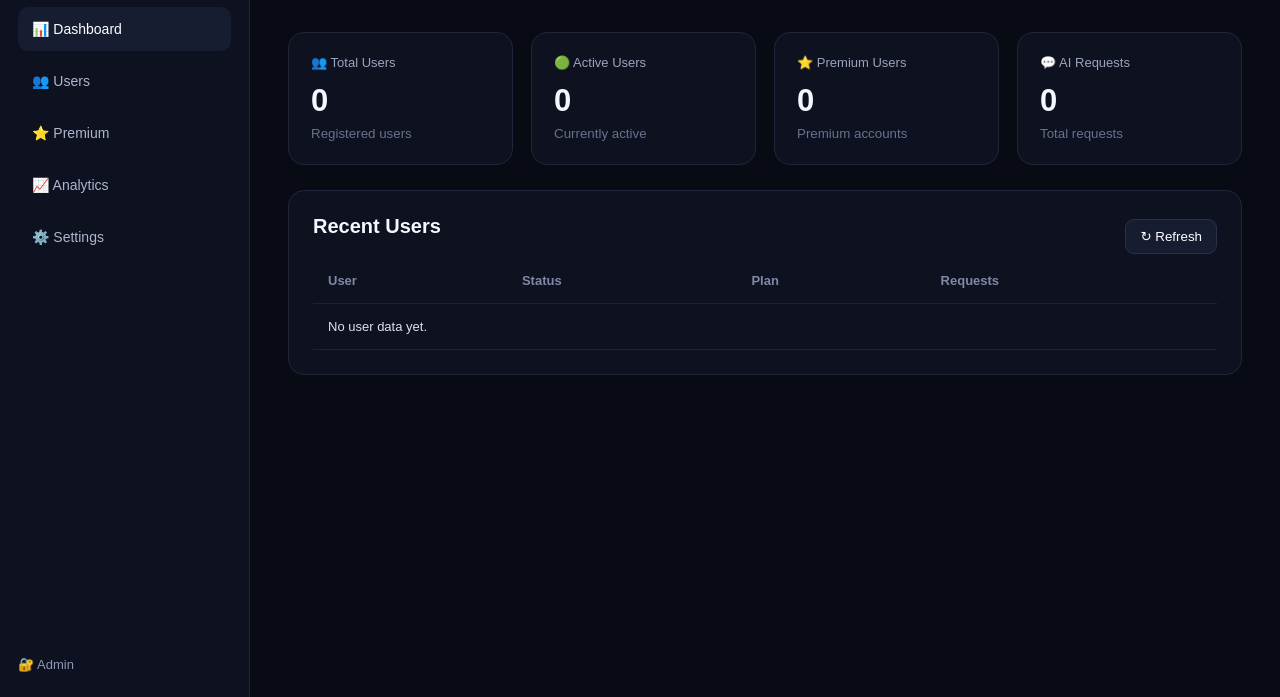
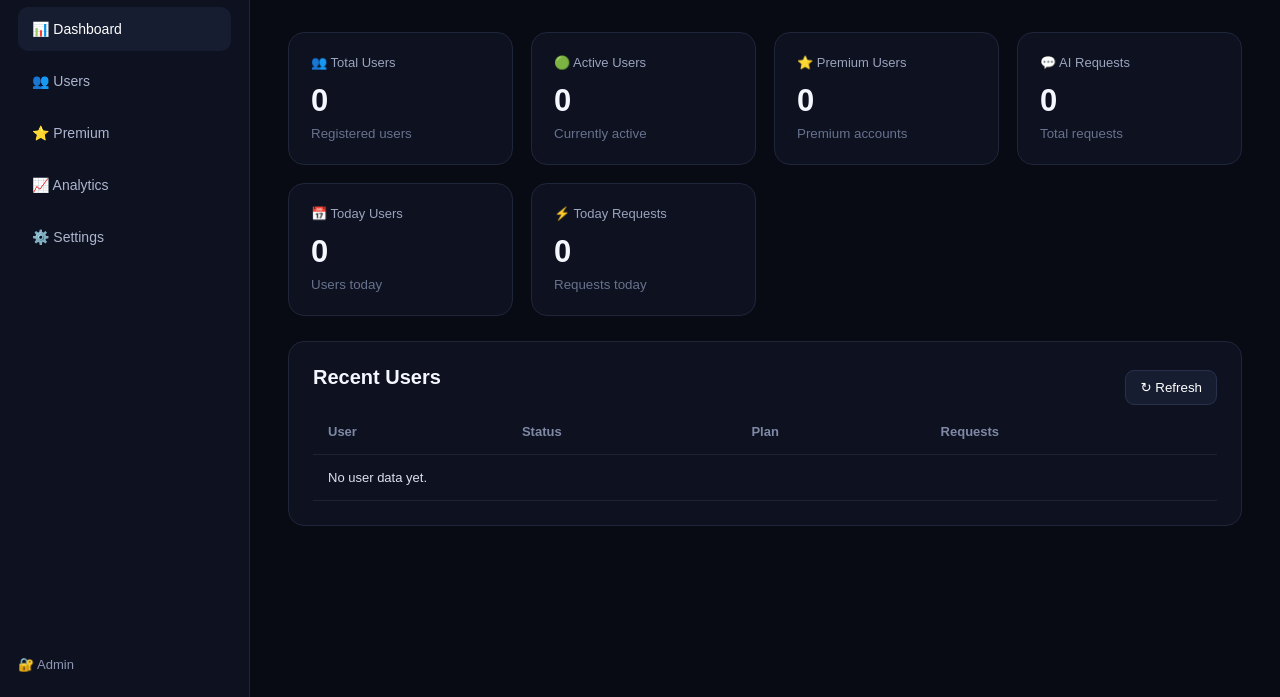
Before and after one commit to mdzakariasarkersarker-cmyk/AETHER, a website: page admin/index.html in a window 1280 px wide. Shown: the part 103-800 px from the top of the page. Drawn offline with Linux system fonts and the light colour scheme; no server answers.

Commit message:
Add today usage analytics

```diff
--- a/admin/admin.js
+++ b/admin/admin.js
@@ -9,6 +9,8 @@ async function loadDashboard() {
     document.getElementById("active").textContent = data.activeUsers ?? 0;
     document.getElementById("premium").textContent = data.premiumUsers ?? 0;
     document.getElementById("requests").textContent = data.requests ?? 0;
+    document.getElementById("todayUsers").textContent = data.todayUsers ?? 0;
+    document.getElementById("todayRequests").textContent = data.todayRequests ?? 0;
 
     loadRecentUsers();
   } catch (err) {
--- a/admin/index.html
+++ b/admin/index.html
@@ -58,6 +58,18 @@
       <strong id="requests">0</strong>
       <small>Total requests</small>
     </div>
+
+    <div class="card">
+      <span>📅 Today Users</span>
+      <strong id="todayUsers">0</strong>
+      <small>Users today</small>
+    </div>
+
+    <div class="card">
+      <span>⚡ Today Requests</span>
+      <strong id="todayRequests">0</strong>
+      <small>Requests today</small>
+    </div>
   </section>
 
   <section class="panel">
```
Also changed, not shown: server.js (+11 -1 lines).
